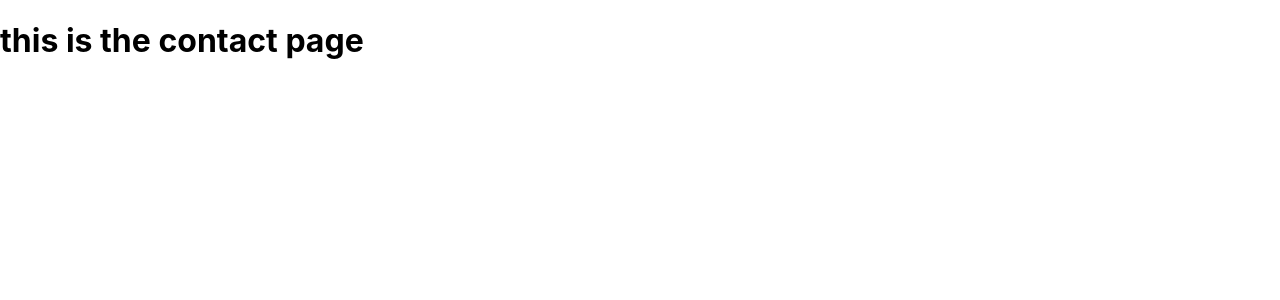
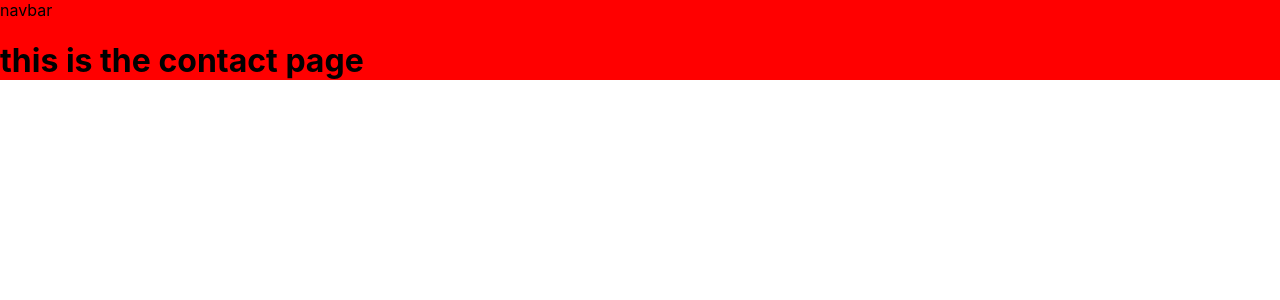
Before and after one commit to guillenjs/artist_website_frontend, a Next.js app: page /contact in a window 1280 px wide. Shown: the top 300 px of the page. Built offline with nearby package versions, Linux system fonts and the light colour scheme; no server answers.

Commit message:
updated dynamic routes and created data fetch client for strapi

```diff
--- a/pages/_app.js
+++ b/pages/_app.js
@@ -1,7 +1,14 @@
 import '../styles/globals.css'
+import Layout from '../src/components/layout'
+import StrapiClient from '../src/components/strapi_client';
 
-function MyApp({ Component, pageProps }) {
-  return <Component {...pageProps} />
+function MyApp({ Component, pageProps, }) {
+  return (
+  <Layout >
+
+    <Component {...pageProps} />
+  </Layout>
+  )
 }
 
 export default MyApp
--- a/src/components/baseUrl.js
+++ /dev/null
@@ -1,2 +0,0 @@
-const BASE_URL = process.env.NEXT_PUBLIC_STRAPI_DOMAIN
-export default BASE_URL
--- /dev/null
+++ b/src/components/constants.js
@@ -0,0 +1,5 @@
+const BASE_URL = process.env.NEXT_PUBLIC_STRAPI_DOMAIN
+export default BASE_URL
+
+// const API_TOKEN = process.env.API_TOKEN
+// export default API_TOKEN
--- /dev/null
+++ b/src/components/layout.js
@@ -0,0 +1,13 @@
+import styles from '../../styles/Layout.module.css'
+import NavBar from './nav'
+
+const Layout = ({children}) => {
+    return (
+        <div className={styles.main}>
+            <NavBar />
+            <main>{children}</main>
+        </div>
+    )
+}
+
+export default Layout
--- a/src/components/nav.js
+++ b/src/components/nav.js
@@ -0,0 +1,26 @@
+import Link from 'next/link'
+import StrapiClient from './strapi_client'
+import BASE_URL from './constants'
+
+export default function NavBar (){
+    const work = []
+        return (
+            <div>
+                navbar
+            </div>
+        )
+}
+
+// the problem here is that get static props does not work in components only pages
+
+// const client = new StrapiClient();
+// export async function getStaticProps() {
+//   const data = await client.fetchData("/api/work-years")
+//   return {
+//     props: {
+//       // errorCode,
+//       data
+//     },
+//   }
+// }
+// export default MyApp
--- /dev/null
+++ b/src/components/strapi_client.js
@@ -0,0 +1,17 @@
+
+import BASE_URL from "./constants"
+
+export default class StrapiClient{
+  constructor() {}
+  async fetchData(path){
+    const res = await fetch(`${BASE_URL}${path} `,{
+          method: 'GET',
+          headers: {
+            Authorization: `Bearer ${process.env.API_TOKEN}`,
+        }
+    })
+    // const errorCode = res.ok ? await false : res.error()
+    const data = res.ok ? await res.json() : null
+    return data
+  }
+}
--- /dev/null
+++ b/styles/Layout.module.css
@@ -0,0 +1,3 @@
+.main {
+    background-color: red;
+}
```
Also changed, not shown: pages/index.js (+9 -8 lines), pages/works/[id].js (+37 -5 lines).
